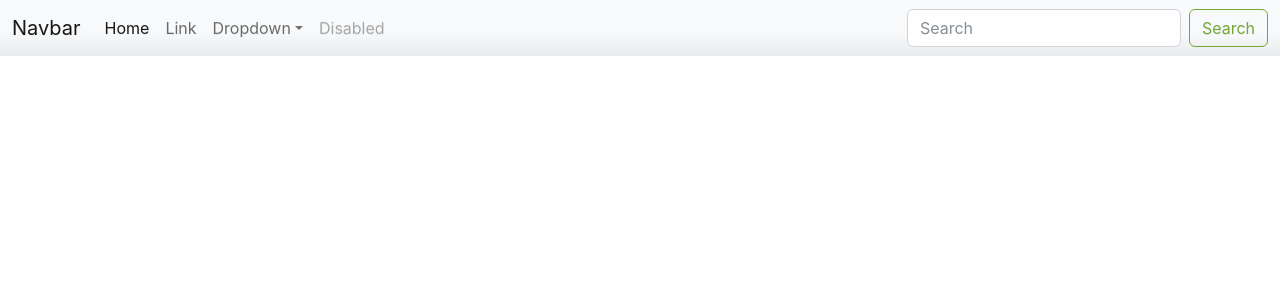
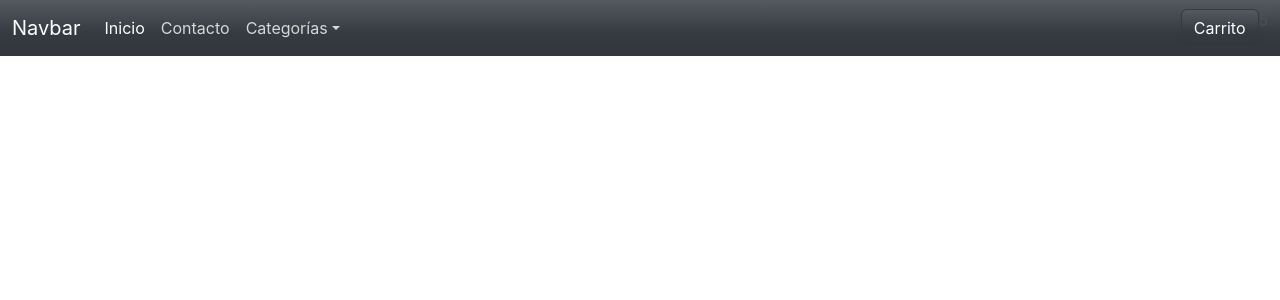
Before and after one commit to fedeMorlan/PreEntrega1Morlan, a React (Create React App) app: page / in a window 1280 px wide. Shown: the top 300 px of the page. Built offline with nearby package versions, Linux system fonts and the light colour scheme.

Commit message:
avance en la entrega

```diff
--- a/src/App.jsx
+++ /dev/null
@@ -1,46 +0,0 @@
-import logo from './logo.svg';
-import './App.css';
-
-function App() {
-  return (
-    <nav className="navbar navbar-expand-lg bg-light">
-      <div className="container-fluid">
-        <a className="navbar-brand" href="#">Navbar</a>
-        <button className="navbar-toggler" type="button" data-bs-toggle="collapse" data-bs-target="#navbarSupportedContent" aria-controls="navbarSupportedContent" aria-expanded="false" aria-label="Toggle navigation">
-          <span className="navbar-toggler-icon" />
-        </button>
-        <div className="collapse navbar-collapse" id="navbarSupportedContent">
-          <ul className="navbar-nav me-auto mb-2 mb-lg-0">
-            <li className="nav-item">
-              <a className="nav-link active" aria-current="page" href="#">Home</a>
-            </li>
-            <li className="nav-item">
-              <a className="nav-link" href="#">Link</a>
-            </li>
-            <li className="nav-item dropdown">
-              <a className="nav-link dropdown-toggle" href="#" role="button" data-bs-toggle="dropdown" aria-expanded="false">
-                Dropdown
-              </a>
-              <ul className="dropdown-menu">
-                <li><a className="dropdown-item" href="#">Action</a></li>
-                <li><a className="dropdown-item" href="#">Another action</a></li>
-                <li><hr className="dropdown-divider" /></li>
-                <li><a className="dropdown-item" href="#">Something else here</a></li>
-              </ul>
-            </li>
-            <li className="nav-item">
-              <a className="nav-link disabled">Disabled</a>
-            </li>
-          </ul>
-          <form className="d-flex" role="search">
-            <input className="form-control me-2" type="search" placeholder="Search" aria-label="Search" />
-            <button className="btn btn-outline-success" type="submit">Search</button>
-          </form>
-        </div>
-      </div>
-    </nav>
-
-  );
-}
-
-export default App;
--- /dev/null
+++ b/src/components/App.jsx
@@ -0,0 +1,12 @@
+import './App.css';
+import Navbar from './Navbar/Navbar';
+
+function App() {
+  return (
+    <>
+      <Navbar/>
+    </>
+  );
+}
+
+export default App;
--- /dev/null
+++ b/src/components/CartWidget/CartWidget.jsx
@@ -0,0 +1,14 @@
+import React from 'react';
+// vamos a recibir cuantos elementos tiene el carro por parametro
+const CartWidget = ({cantCarrito}) => {
+    return (
+        // Fragment, es una etiqueta vacia (<>) que no genera un elemento HTML
+        // se usa porque react debe retornar un solo elemento
+        <>
+            <button className='btn btn-dark'>Carrito</button>
+            <p>{cantCarrito}</p>
+        </>
+    );
+}
+
+export default CartWidget;
--- /dev/null
+++ b/src/components/Navbar/Categorias/Categorias.jsx
@@ -0,0 +1,20 @@
+import React from 'react';
+
+const Categorias = () => {
+    return (
+            <li className="nav-item dropdown">
+                <a className="nav-link dropdown-toggle" href="#" role="button" data-bs-toggle="dropdown" aria-expanded="false">
+                    Categorías
+                </a>
+                <ul className="dropdown-menu">
+                    <li><a className="dropdown-item" href="#">Action</a></li>
+                    <li><a className="dropdown-item" href="#">Another action</a></li>
+                    {/* podria no hacer falta */}
+                    <li><hr className="dropdown-divider" /></li>
+                    <li><a className="dropdown-item" href="#">Something else here</a></li>
+                </ul>
+            </li>
+    );
+}
+
+export default Categorias;
--- /dev/null
+++ b/src/components/Navbar/Navbar.jsx
@@ -0,0 +1,28 @@
+import React from 'react';
+import CartWidget from '../CartWidget/CartWidget';
+import Secciones from '../Secciones/Secciones';
+import Categorias from './Categorias/Categorias';
+
+const Navbar = () => {
+    return (
+        <nav className="navbar navbar-expand-lg bg-dark navbar-dark">
+            <div className="container-fluid">
+                <a className="navbar-brand" href="#">Navbar</a>
+                {/* boton para cuando se colapsa la navbar en screen chicos */}
+                <button className="navbar-toggler" type="button" data-bs-toggle="collapse" data-bs-target="#navbarSupportedContent" aria-controls="navbarSupportedContent" aria-expanded="false" aria-label="Toggle navigation">
+                    <span className="navbar-toggler-icon" />
+                </button>
+                <div className="collapse navbar-collapse" id="navbarSupportedContent">
+                    <ul className="navbar-nav me-auto mb-2 mb-lg-0">
+                        <Secciones/>
+                        <Categorias/>
+                    </ul>
+                    {/* el carrito pide parametro cantidad de items en el carro */}
+                    <CartWidget cantCarrito={5}/>
+                </div>
+            </div>
+        </nav>
+    );
+}
+
+export default Navbar;
--- /dev/null
+++ b/src/components/Secciones/Secciones.jsx
@@ -0,0 +1,16 @@
+import React from 'react';
+
+const Secciones = () => {
+    return (
+        <>
+            <li className="nav-item">
+                <a className="nav-link active" aria-current="page" href="#">Inicio</a>
+            </li>
+            <li className="nav-item">
+                <a className="nav-link" href="#">Contacto</a>
+            </li>
+        </>
+    );
+}
+
+export default Secciones;
--- a/src/index.js
+++ b/src/index.js
@@ -1,7 +1,7 @@
 import React from 'react';
 import ReactDOM from 'react-dom/client';
 import './index.css';
-import App from './App';
+import App from './components/App';
 import reportWebVitals from './reportWebVitals';
 
 const root = ReactDOM.createRoot(document.getElementById('root'));
```
Also changed, not shown: src/components/App.css (renamed from src/App.css).
